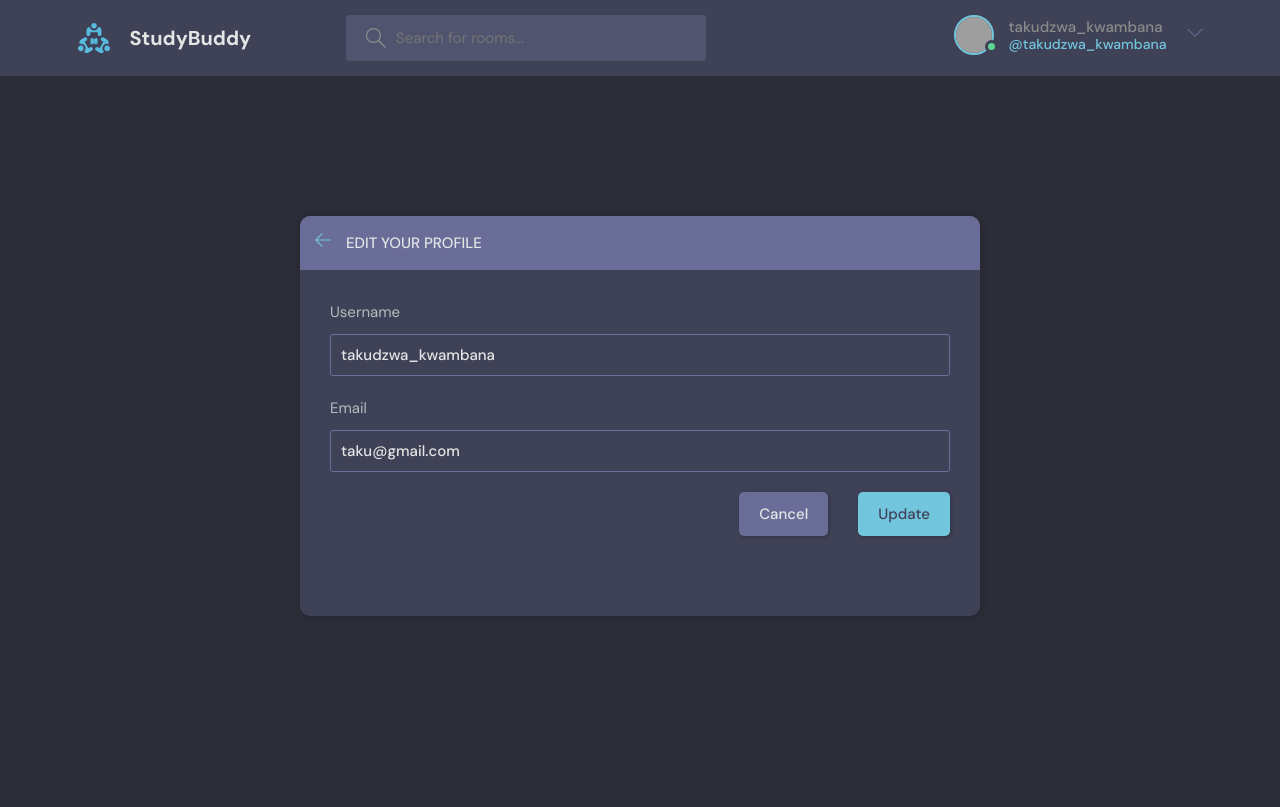
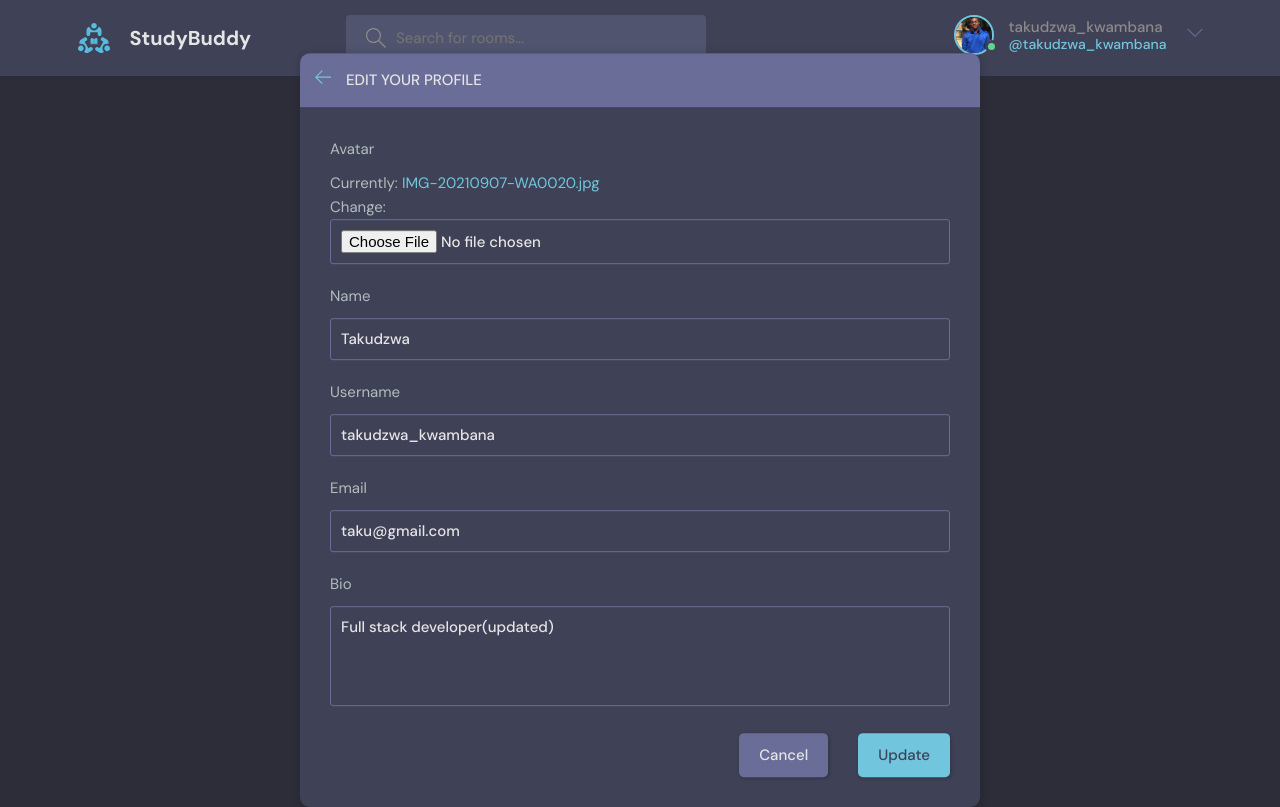
Before and after one commit to TakuProsper/TK, a Django app: page /update-user/ in a window 1280 px wide. Before the commit the page ends 616 px from the top, so only its background shows below. Run offline with Django 5.2, Linux system fonts and the light colour scheme; a user stored in the database is signed in; grey boxes are pictures that could not be loaded.

Commit message:
Create a code to use the avatar for users

```diff
--- a/django1/studybud/base/forms.py
+++ b/django1/studybud/base/forms.py
@@ -1,4 +1,5 @@
 from django.forms import ModelForm
+from django.contrib.auth.forms import UserCreationForm
 from .models import Room, User
 
 class RoomForm(ModelForm):
@@ -10,4 +11,4 @@ class RoomForm(ModelForm):
 class UserForm(ModelForm):
     class Meta:
         model = User
-        fields = ['username','email']
+        fields = ['avatar','name','username','email','bio']
--- a/django1/studybud/base/models.py
+++ b/django1/studybud/base/models.py
@@ -7,7 +7,7 @@ class User(AbstractUser):
     email = models.EmailField(unique=True,null= True)
     bio = models.TextField(null=True)
 
-    #avatar =
+    avatar =  models.ImageField(null=True, default="avatar.svg")
 
     USERNAME_FIELD = 'email'
     REQUIRED_FIELDS= []
--- a/django1/studybud/base/templates/base/activity_component.html
+++ b/django1/studybud/base/templates/base/activity_component.html
@@ -10,7 +10,7 @@
         class="roomListRoom__author"
       >
         <div class="avatar avatar--small">
-          <img src="https://randomuser.me/api/portraits/women/11.jpg" />
+          <img src="{{message.user.avatar.url}}" />
         </div>
         <p>
           @{{message.user}}
--- a/django1/studybud/base/templates/base/feed_component.html
+++ b/django1/studybud/base/templates/base/feed_component.html
@@ -6,7 +6,7 @@
       class="roomListRoom__author"
     >
       <div class="avatar avatar--small">
-        <img src="https://randomuser.me/api/portraits/women/11.jpg" />
+        <img src="{{room.host.avatar.url}}" />
       </div>
       <span>@{{room.host.username}}</span>
     </a>
--- a/django1/studybud/base/templates/base/profile.html
+++ b/django1/studybud/base/templates/base/profile.html
@@ -11,7 +11,7 @@
         <div class="profile">
           <div class="profile__avatar">
             <div class="avatar avatar--large active">
-              <img src="https://randomuser.me/api/portraits/men/11.jpg" />
+              <img src="{{user.avatar.url}}" />
             </div>
           </div>
           <div class="profile__info">
--- a/django1/studybud/base/templates/base/room.html
+++ b/django1/studybud/base/templates/base/room.html
@@ -82,7 +82,7 @@
               class="room__author"
             >
               <div class="avatar avatar--small">
-                <img src="https://randomuser.me/api/portraits/men/37.jpg" />
+                <img src="{{room.host.avatar.url}}" />
               </div>
               <span>@{{room.host.username}}</span>
             </a>
@@ -107,7 +107,7 @@
                   >
                     <div class="avatar avatar--small">
                       <img
-                        src="https://randomuser.me/api/portraits/men/37.jpg"
+                        src="{{message.user.avatar.url}}"
                       />
                     </div>
                     <span>@{{message.user.username}}</span>
--- a/django1/studybud/base/templates/base/update-user.html
+++ b/django1/studybud/base/templates/base/update-user.html
@@ -18,7 +18,7 @@
                     </div>
                 </div>
                 <div class="layout__body">
-                    <form class="form" action="" method="POST">
+                    <form class="form" action="" method="POST" enctype='multipart/form-data'>
                         {% csrf_token %}
                         {%for field in form%}
                         <div class="form__group">
--- a/django1/studybud/base/views.py
+++ b/django1/studybud/base/views.py
@@ -158,7 +158,7 @@ def updateUser(request):
     form = UserForm(instance=user)
 
     if request.method == "POST":
-        form = UserForm(request.POST, instance=user)
+        form = UserForm(request.POST, request.FILES, instance=user)
         if form.is_valid():
             form.save()
             return redirect ('user-profile', pk=user.username)
--- a/django1/studybud/studybud/settings.py
+++ b/django1/studybud/studybud/settings.py
@@ -124,10 +124,14 @@ USE_TZ = True
 # https://docs.djangoproject.com/en/4.2/howto/static-files/
 
 STATIC_URL = 'static/'
+MEDIA_URL =  '/images/'
 
 STATICFILES_DIRS=[
     BASE_DIR/'static'
 ]
+
+MEDIA_ROOT = BASE_DIR / 'static/images'
+
 # Default primary key field type
 # https://docs.djangoproject.com/en/4.2/ref/settings/#default-auto-field
 
--- a/django1/studybud/studybud/urls.py
+++ b/django1/studybud/studybud/urls.py
@@ -1,8 +1,13 @@
 from django.contrib import admin
 from django.urls import path, include
+from django.conf import settings
+from django.conf.urls.static import static
 
 urlpatterns = [
     path('admin/', admin.site.urls),
     path('', include('base.urls')),
     path('api/', include('base.api.urls'))
+
 ]
+
+urlpatterns += static(settings.MEDIA_URL, document_root=settings.MEDIA_ROOT)
--- a/django1/studybud/templates/navbar.html
+++ b/django1/studybud/templates/navbar.html
@@ -28,7 +28,7 @@
       <div class="header__user">
         <a href="{% url 'user-profile' user.username %}">
           <div class="avatar avatar--medium active">
-            <img src="https://randomuser.me/api/portraits/men/37.jpg" />
+            <img src="{{request.user.avatar.url}}" />
           </div>
           <p>
             {{request.user.username}}<span>@{{request.user.username}}</span>
```
Also changed, not shown: django1/studybud/base/migrations/0003_user_avatar.py (added), django1/studybud/db.sqlite3, django1/studybud/static/images/IMG-20210907-WA0020.jpg (added), django1/studybud/static/images/IMG-20211122-WA0024.jpg (added).
